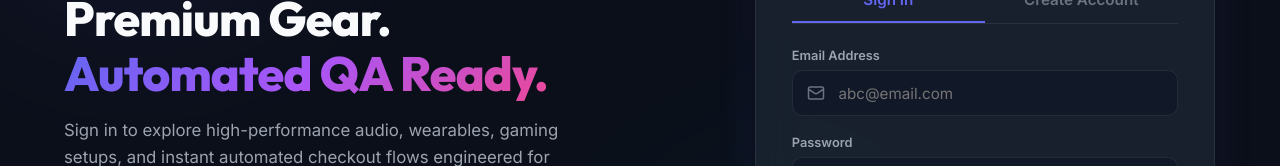
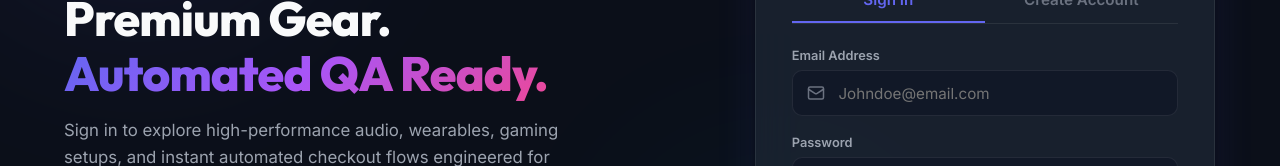
Before and after one commit to engineering-sqa/nova-store, a React (Vite) app: page / in a window 1280 px wide. Shown: the part 261-427 px from the top of the page. Built offline with nearby package versions, Linux system fonts and the light colour scheme; no server answers.

Commit message:
fix: update email placeholder text for better user guidance

```diff
--- a/src/components/LoginScreen.jsx
+++ b/src/components/LoginScreen.jsx
@@ -258,7 +258,7 @@ export const LoginScreen = () => {
                       id="auth-email"
                       type="email"
                       required
-                      placeholder="abc@email.com"
+                      placeholder="Johndoe@email.com"
                       value={email}
                       onChange={(e) => setEmail(e.target.value)}
                       className="form-input login-input-field"
```
